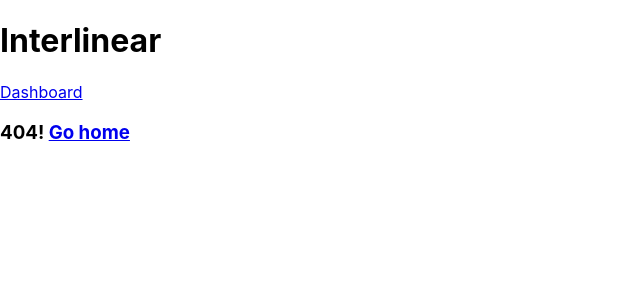
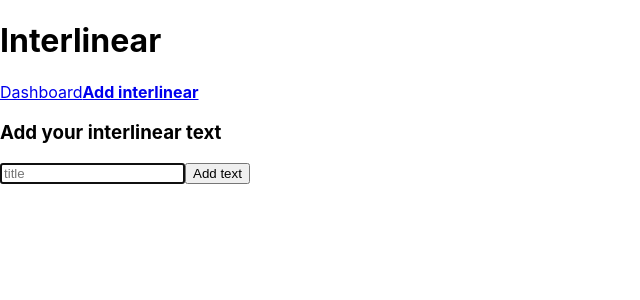
Before and after one commit to igoryen/emblica, a React (Create React App) app: page /add in a window 1280 px wide. Before the commit this address had no page. Shown: the top 300 px of the page, without its empty margins (0-640 px from the left). Built offline with nearby package versions, Linux system fonts and the light colour scheme.

Commit message:
Items can be added and edited

```diff
--- a/package.json
+++ b/package.json
@@ -6,12 +6,15 @@
     "@testing-library/jest-dom": "^4.2.4",
     "@testing-library/react": "^9.3.2",
     "@testing-library/user-event": "^7.1.2",
+    "firebase": "^7.21.1",
+    "moment": "^2.29.0",
     "react": "^16.13.1",
     "react-dom": "^16.13.1",
     "react-redux": "^7.2.1",
     "react-router-dom": "^5.2.0",
     "react-scripts": "3.4.3",
     "redux": "^4.0.5",
+    "redux-thunk": "^2.3.0",
     "uuid": "^8.3.0"
   },
   "scripts": {
--- a/src/actions/interlinears.js
+++ b/src/actions/interlinears.js
@@ -3,8 +3,7 @@ import { v4 as uuidv4 } from 'uuid'
 export const addInterlinear = (
     {
         title = '',
-        lines = '',
-        date = ''
+        createdAt = 0
     } = {}
 ) => (
     {
@@ -12,8 +11,7 @@ export const addInterlinear = (
         interlinear: {
             id: uuidv4(),
             title,
-            lines,
-            date
+            createdAt
         }
     }
 )
--- /dev/null
+++ b/src/components/AddInterlinearPage.js
@@ -0,0 +1,20 @@
+import React from 'react'
+import InterlinearForm from './InterlinearForm'
+import { connect } from 'react-redux'
+import { addInterlinear } from '../actions/interlinears'
+
+const AddInterlinearPage = (props) => {
+    return (
+        <div>
+            <h3>Add your interlinear text</h3>
+            <InterlinearForm
+                onSubmit={(interlinear) => {
+                    props.dispatch(addInterlinear(interlinear))
+                    props.history.push('/')
+                }}
+            />
+        </div>
+    )
+}
+
+export default connect()(AddInterlinearPage)
--- /dev/null
+++ b/src/components/EditInterlinearPage.js
@@ -0,0 +1,30 @@
+import React from 'react'
+import { connect } from 'react-redux'
+import InterlinearForm from './InterlinearForm'
+import { editInterlinear } from '../actions/interlinears'
+
+const EditInterlinearPage = (props) => {
+    return (
+        <div>
+            <h3>Edit interlinear text</h3>
+            <InterlinearForm
+                interlinear={props.interlinear}
+                onSubmit={(interlinear) => {
+                    props.dispatch(editInterlinear(props.interlinear.id, interlinear))
+                    props.history.push('/')
+                    console.log('updated', interlinear)
+                }}
+            />
+        </div>
+    )
+}
+
+const mapStateToProps = (state, props) => {
+    return {
+        interlinear: state.interlinears.find(
+            (interlinear) => interlinear.id === props.match.params.id
+        )
+    }
+}
+
+export default connect(mapStateToProps)(EditInterlinearPage)
--- a/src/components/Header.js
+++ b/src/components/Header.js
@@ -5,6 +5,7 @@ export const Header = (props) => (
     <div>
         <h1>Interlinear</h1>
         <NavLink activeClassName="is-active" to="/" exact={true}>Dashboard</NavLink>
+        <NavLink activeClassName="is-active" to="/add">Add interlinear</NavLink>
     </div>
 )
 
--- a/src/components/InterlinearForm.js
+++ b/src/components/InterlinearForm.js
@@ -1,31 +1,54 @@
 import React from 'react'
-import WordColumn from './WordColumn'
+import moment from 'moment'
 
 export default class InterlinearForm extends React.Component {
 
    constructor(props) {
       super(props)
       this.state = {
-            id: props.interlinear ? props.interlinear.id : '',
          title: props.interlinear ? props.interlinear.title : '',
-            date: props.interlinear ? props.interlinear.date : '',
-            lines: props.interlinear ? props.interlinear.lines : []
+         createdAt: props.interlinear ? moment(props.interlinear.createdAt) : moment()
+      }
+
+   }
+
+   onTitleChange = (e) => {
+      const title = e.target.value
+      if(!title || title.match(/^[A-Za-zА-Яа-я0-9ёЁáéíóúýÁÉÍÓÚÝñÑüÜ -]+$/)) {
+         this.setState(() => ({ title }))
+      }
+
+   }
+
+   onSubmit = (e) => {
+      e.preventDefault()
+      if (!this.state.title) {
+         this.setState(() => ({ error: 'Please provide title' }))
+      } else {
+         this.setState(() => ({ error: '' }))
+         this.props.onSubmit({
+            title: this.state.title,
+            createdAt: this.state.createdAt.valueOf()
+         })
+         console.log('submitted')
       }
    }
 
    render() {
-        let idx = 0
       return (
-            <section>
-                <h1>{this.state.title}</h1>
-                <h3>{this.state.date}</h3>
-                <div className="lines">{
-                    this.state.lines.map((line) => {
-                        return <WordColumn key={this.state.id + idx++} {...line} />
-                    })
-                }
+         <div>
+            {this.state.error && <p>{this.state.error}</p>}
+            <form onSubmit={this.onSubmit}>
+               <input
+                  type="text"
+                  placeholder="title"
+                  autoFocus
+                  value={this.state.title}
+                  onChange={this.onTitleChange}
+               />
+               <button>Add text</button>
+            </form>
          </div>
-            </section>
       )
    }
 }
--- a/src/components/InterlinearListItem.js
+++ b/src/components/InterlinearListItem.js
@@ -3,10 +3,10 @@ import { Link } from 'react-router-dom';
 import { connect } from 'react-redux'
 import { removeInterlinear } from '../actions/interlinears';
 
-const InterlinearListItem = ({ dispatch, id, title, date }) => (
+const InterlinearListItem = ({ dispatch, id, title, createdAt }) => (
     <div>
-        <Link to={`/view/${id}`}>
-            <span>{date}</span>) <span>{title}</span> : <span>{id}</span>
+        <Link to={`/edit/${id}`}>
+            <span>{createdAt}</span>) <span>{title}</span> : <span>{id}</span>
         </Link>
         <button onClick={() => {
             dispatch(removeInterlinear({ id }))
--- a/src/index.js
+++ b/src/index.js
@@ -14,7 +14,7 @@ store.dispatch(addInterlinear(
   {
     id: 'aaaaaa',
     title: 'first',
-    date: '1',
+    createdAt: 1601409341560,
     lines: [
       {
         "one": "…",
@@ -432,7 +432,7 @@ store.dispatch(addInterlinear(
   {
     id: 'bbbbbb',
     title: 'second',
-    date: '2',
+    createdAt: 1601409341550,
     lines: [
       {
         "one": "¡Llama,",
@@ -846,7 +846,7 @@ store.dispatch(addInterlinear(
   {
     id: 'cccccccc',
     title: 'third',
-    date: '3',
+    createdAt: 1601409341540,
     lines: [
       {
         "one": "¡En",
--- a/src/routers/AppRouter.js
+++ b/src/routers/AppRouter.js
@@ -2,8 +2,9 @@ import React from 'react'
 import { BrowserRouter, Route, Switch } from 'react-router-dom'
 import Header from '../components/Header'
 import Dashboard from '../components/Dashboard'
-import ViewText from '../components/ViewText'
+import AddInterlinearPage from '../components/AddInterlinearPage'
 import NotFoundPage from '../components/NotFoundPage'
+import EditInterlinearPage from '../components/EditInterlinearPage'
 
 const AppRouter = () => (
     <BrowserRouter>
@@ -11,7 +12,8 @@ const AppRouter = () => (
             <Header />
             <Switch>
                 <Route path="/" exact={true} component={Dashboard} />
-                <Route path="/view/:id" component={ViewText} />
+                <Route path="/add" component={AddInterlinearPage} />
+                <Route path="/edit/:id" component={EditInterlinearPage} />
                 <Route component={NotFoundPage} />
             </Switch>
         </div>
```
Also changed, not shown: 1 other file (tests, documents, lock files or other folders). Lines whose indentation alone changed are shown as unchanged.
